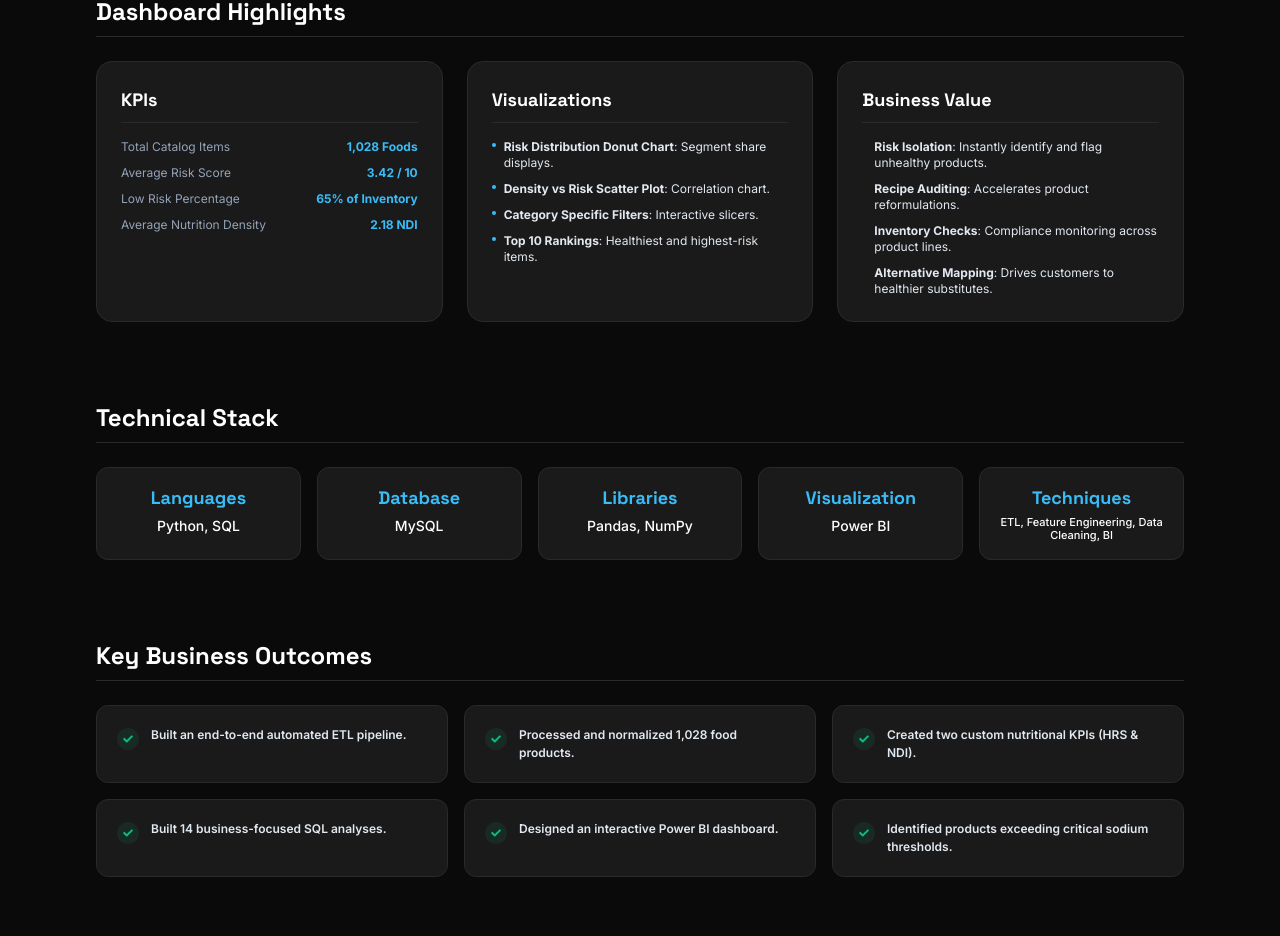
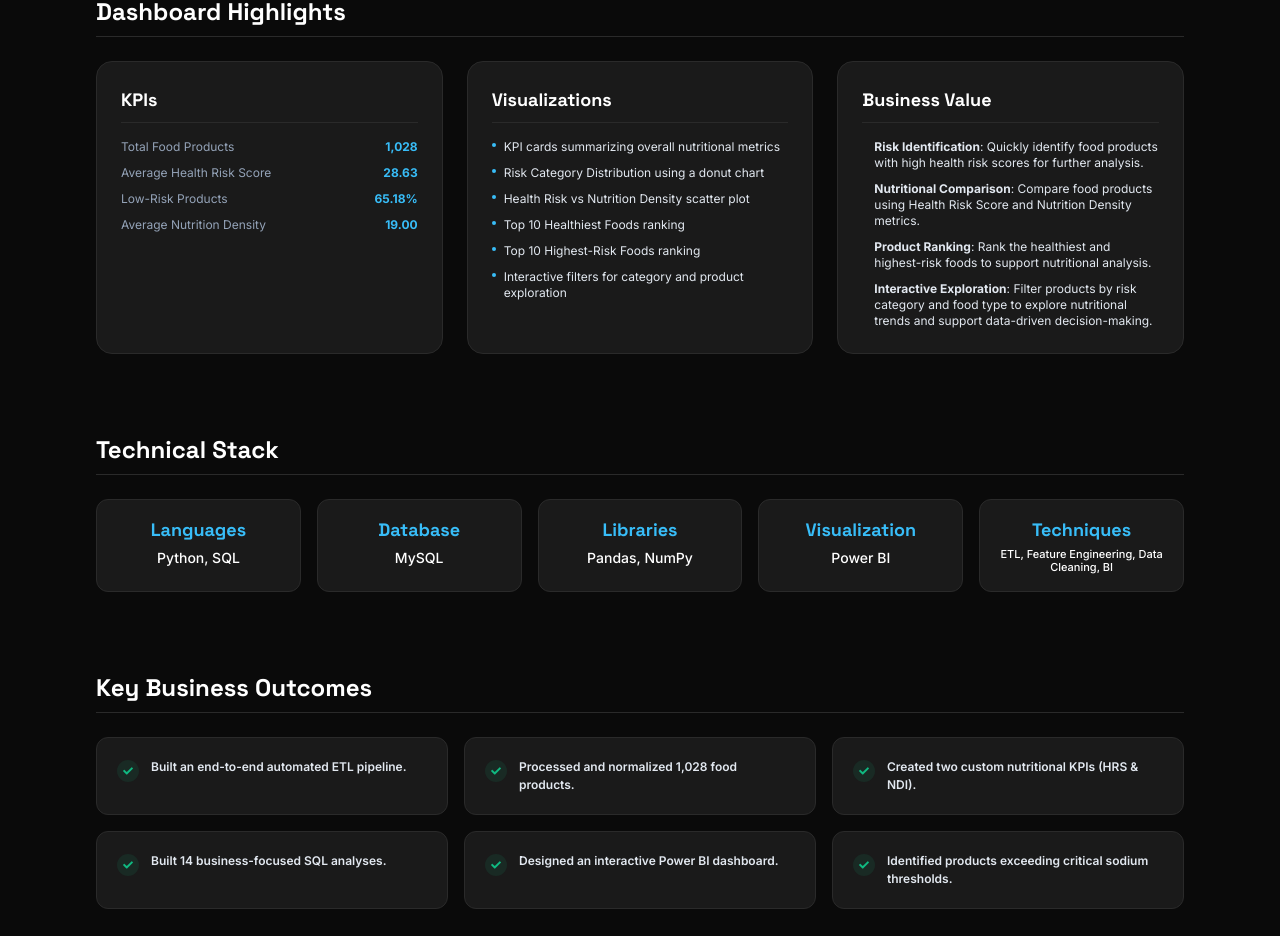
Before and after one commit to samhoon000/My-Portfolio, a React (Vite) app: page /project/food-health in a window 1280 px wide. Shown: the part 4879-5815 px from the top of the page. Built offline with nearby package versions, Linux system fonts and the light colour scheme.

Commit message:
Update Dashboard Highlights with actual Power BI metrics and business outcomes

```diff
--- a/src/components/food-health-case-study.jsx
+++ b/src/components/food-health-case-study.jsx
@@ -565,20 +565,20 @@ export function FoodHealthCaseStudy() {
               <h3 className="font-display text-lg font-bold text-white mb-4 border-b border-stroke pb-2">KPIs</h3>
               <ul className="space-y-2.5 font-sans text-xs text-textSecondary">
                 <li className="flex items-center justify-between">
-                  <span className="text-textMuted">Total Catalog Items</span>
-                  <span className="font-bold text-accent">1,028 Foods</span>
+                  <span className="text-textMuted">Total Food Products</span>
+                  <span className="font-bold text-accent">1,028</span>
                 </li>
                 <li className="flex items-center justify-between">
-                  <span className="text-textMuted">Average Risk Score</span>
-                  <span className="font-bold text-accent">3.42 / 10</span>
+                  <span className="text-textMuted">Average Health Risk Score</span>
+                  <span className="font-bold text-accent">28.63</span>
                 </li>
                 <li className="flex items-center justify-between">
-                  <span className="text-textMuted">Low Risk Percentage</span>
-                  <span className="font-bold text-accent">65% of Inventory</span>
+                  <span className="text-textMuted">Low-Risk Products</span>
+                  <span className="font-bold text-accent">65.18%</span>
                 </li>
                 <li className="flex items-center justify-between">
                   <span className="text-textMuted">Average Nutrition Density</span>
-                  <span className="font-bold text-accent">2.18 NDI</span>
+                  <span className="font-bold text-accent">19.00</span>
                 </li>
               </ul>
             </motion.div>
@@ -589,19 +589,27 @@ export function FoodHealthCaseStudy() {
               <ul className="space-y-2.5 font-sans text-xs text-textSecondary">
                 <li className="flex items-start gap-2">
                   <span className="mt-1 h-1 w-1 shrink-0 rounded-full bg-accent" />
-                  <span><b>Risk Distribution Donut Chart</b>: Segment share displays.</span>
+                  <span>KPI cards summarizing overall nutritional metrics</span>
                 </li>
                 <li className="flex items-start gap-2">
                   <span className="mt-1 h-1 w-1 shrink-0 rounded-full bg-accent" />
-                  <span><b>Density vs Risk Scatter Plot</b>: Correlation chart.</span>
+                  <span>Risk Category Distribution using a donut chart</span>
                 </li>
                 <li className="flex items-start gap-2">
                   <span className="mt-1 h-1 w-1 shrink-0 rounded-full bg-accent" />
-                  <span><b>Category Specific Filters</b>: Interactive slicers.</span>
+                  <span>Health Risk vs Nutrition Density scatter plot</span>
                 </li>
                 <li className="flex items-start gap-2">
                   <span className="mt-1 h-1 w-1 shrink-0 rounded-full bg-accent" />
-                  <span><b>Top 10 Rankings</b>: Healthiest and highest-risk items.</span>
+                  <span>Top 10 Healthiest Foods ranking</span>
+                </li>
+                <li className="flex items-start gap-2">
+                  <span className="mt-1 h-1 w-1 shrink-0 rounded-full bg-accent" />
+                  <span>Top 10 Highest-Risk Foods ranking</span>
+                </li>
+                <li className="flex items-start gap-2">
+                  <span className="mt-1 h-1 w-1 shrink-0 rounded-full bg-accent" />
+                  <span>Interactive filters for category and product exploration</span>
                 </li>
               </ul>
             </motion.div>
@@ -612,19 +620,19 @@ export function FoodHealthCaseStudy() {
               <ul className="space-y-2.5 font-sans text-xs text-textSecondary">
                 <li className="flex items-start gap-2">
                   <span className="mt-1 h-1 w-1 shrink-0 rounded-full bg-emerald-400" />
-                  <span><b>Risk Isolation</b>: Instantly identify and flag unhealthy products.</span>
+                  <span><b>Risk Identification</b>: Quickly identify food products with high health risk scores for further analysis.</span>
                 </li>
                 <li className="flex items-start gap-2">
                   <span className="mt-1 h-1 w-1 shrink-0 rounded-full bg-emerald-400" />
-                  <span><b>Recipe Auditing</b>: Accelerates product reformulations.</span>
+                  <span><b>Nutritional Comparison</b>: Compare food products using Health Risk Score and Nutrition Density metrics.</span>
                 </li>
                 <li className="flex items-start gap-2">
                   <span className="mt-1 h-1 w-1 shrink-0 rounded-full bg-emerald-400" />
-                  <span><b>Inventory Checks</b>: Compliance monitoring across product lines.</span>
+                  <span><b>Product Ranking</b>: Rank the healthiest and highest-risk foods to support nutritional analysis.</span>
                 </li>
                 <li className="flex items-start gap-2">
                   <span className="mt-1 h-1 w-1 shrink-0 rounded-full bg-emerald-400" />
-                  <span><b>Alternative Mapping</b>: Drives customers to healthier substitutes.</span>
+                  <span><b>Interactive Exploration</b>: Filter products by risk category and food type to explore nutritional trends and support data-driven decision-making.</span>
                 </li>
               </ul>
             </motion.div>
```
